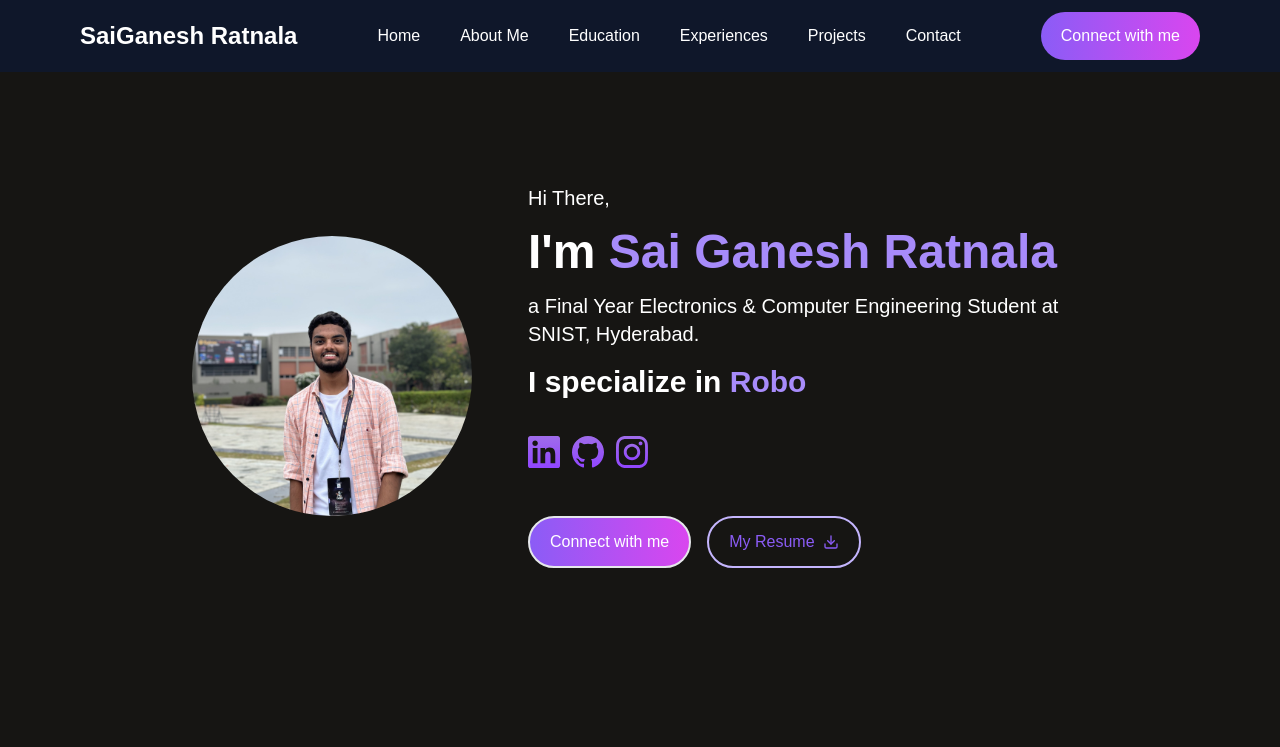
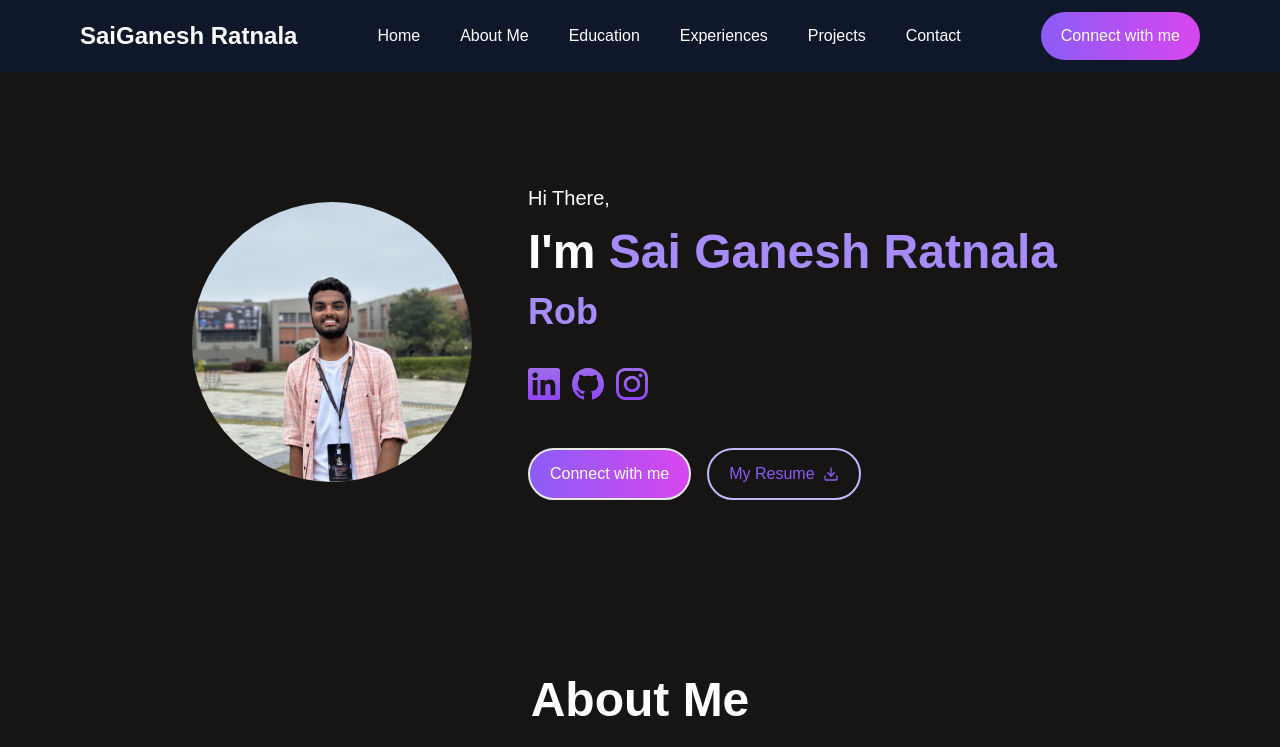
Before and after one commit to saiganesh1976/Portfolio_sai, a React (Vite) app: page / in a window 1280 px wide. Shown: the top 747 px of the page. Built offline with nearby package versions, Linux system fonts and the light colour scheme.

Commit message:
Update Hero.jsx

```diff
--- a/src/Components/Hero/Hero.jsx
+++ b/src/Components/Hero/Hero.jsx
@@ -48,9 +48,7 @@ const Hero = () => {
         <h1 className="text-4xl md:text-5xl font-semibold">
           I'm <span className="text-violet-400">Sai Ganesh Ratnala</span>
         </h1>
-        <p className="text-xl md:text-xl">a Final Year Electronics & Computer Engineering Student at SNIST, Hyderabad.</p>
-        <h1 className="text-3xl font-bold text-center transition-all duration-500 ease-in-out">
-          I specialize in{" "}
+        <h1 className="text-4xl font-bold text-center transition-all duration-500 ease-in-out">
           <span className="text-violet-400">{displayedText}</span>
         </h1>
         <div className="flex gap-3">
```
